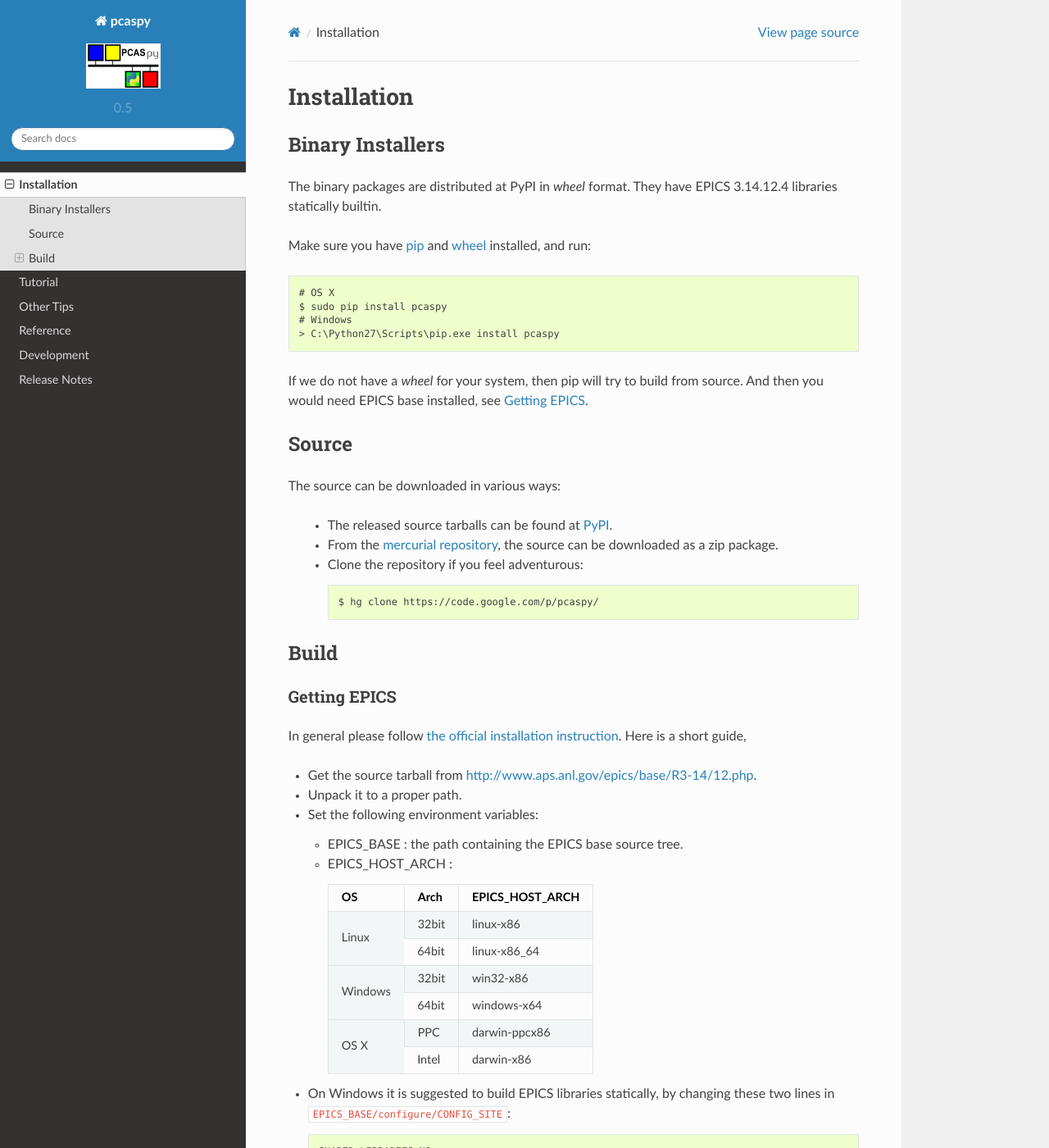
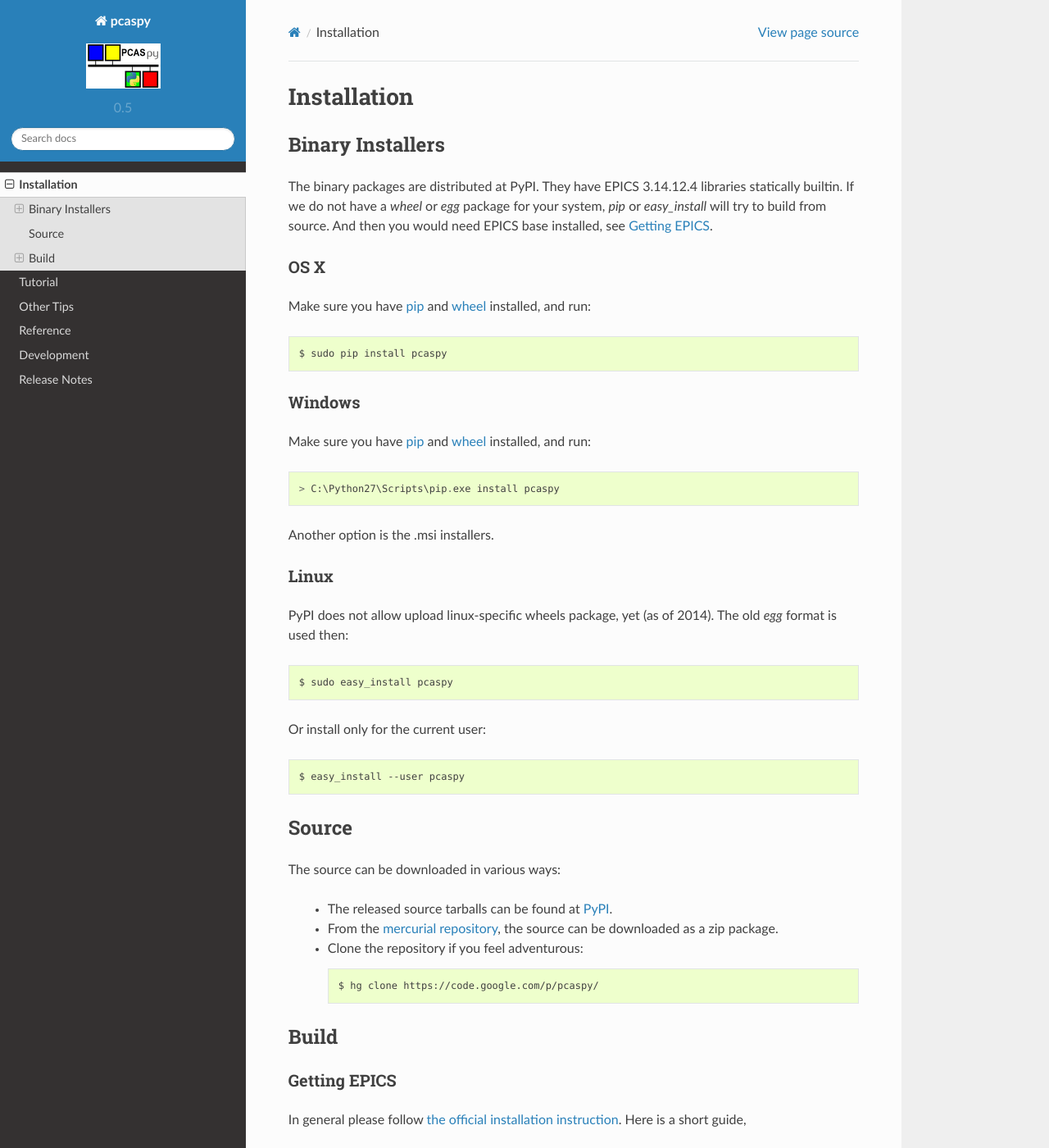
Before and after one commit to paulscherrerinstitute/pcaspy, a Sphinx documentation site: the page built from docs/source/installation.rst, in a window 1280 px wide and 1400 px high. Shown: the whole window at 82% size. Built offline with Sphinx 7.4.7 and the Read the Docs theme 2.0.0, drawn with Linux system fonts in a browser that asks for light colours.

Commit message:
elaborate on binary installation

```diff
--- a/docs/source/installation.rst
+++ b/docs/source/installation.rst
@@ -5,20 +5,39 @@ Installation
 
 Binary Installers
 -----------------
-The binary packages are distributed at PyPI in *wheel* format.
-They have EPICS 3.14.12.4 libraries statically builtin.
+The binary packages are distributed at PyPI. They have EPICS 3.14.12.4 libraries statically builtin.
+If we do not have a *wheel* or *egg* package for your system, *pip* or *easy_install* will try to
+build from source. And then you would need EPICS base installed, see :ref:`getting-epics`.
+
+OS X
+~~~~
 
 Make sure you have `pip <https://pypi.python.org/pypi/pip>`_ and
 `wheel <https://pypi.python.org/pypi/wheel>`_  installed, and run::
 
-    # OS X
     $ sudo pip install pcaspy
-    # Windows
+
+Windows
+~~~~~~~
+
+Make sure you have `pip <https://pypi.python.org/pypi/pip>`_ and
+`wheel <https://pypi.python.org/pypi/wheel>`_  installed, and run::
+
     > C:\Python27\Scripts\pip.exe install pcaspy
 
-If we do not have a *wheel* for your system, then pip will try to
-build from source. And then you would need EPICS base installed,
-see :ref:`getting-epics`.
+Another option is the .msi installers.
+
+Linux
+~~~~~
+PyPI does not allow upload linux-specific wheels package, yet (as of 2014).
+The old *egg* format is used then::
+
+    $ sudo easy_install pcaspy
+
+Or install only for the current user::
+
+    $ easy_install --user pcaspy
+
 
 Source
 ------
```
